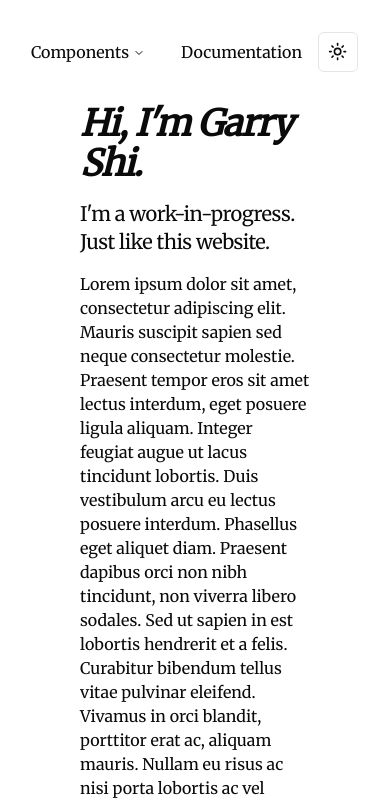
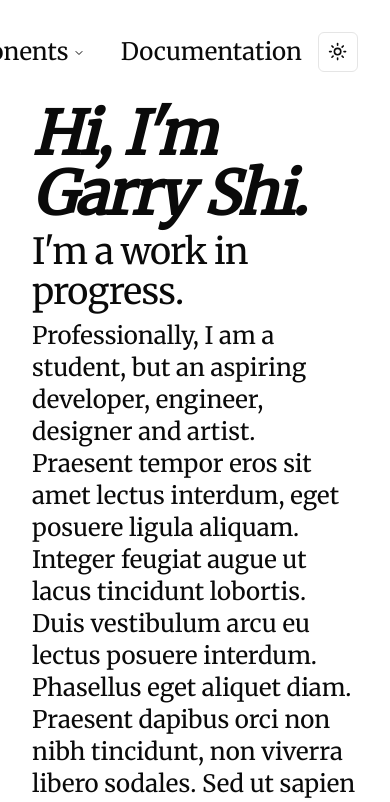
Before and after one commit to garrysjh/pause, a Next.js app: page / in a window 390 px wide. Shown: the top 802 px of the page. Built offline with nearby package versions, Linux system fonts and the light colour scheme.

Commit message:
TODO: work on responsiveness

```diff
--- a/src/app/page.tsx
+++ b/src/app/page.tsx
@@ -1,3 +1,4 @@
+/* eslint-disable react/no-unescaped-entities */
 //use client
 import React from "react";
 import { Button } from "@/components/ui/button";
@@ -12,22 +13,24 @@ export default function Home() {
         <div className="row">
           <ModeToggle />
         </div>
-        <div className="row">
+        <div className="row max-w-4/5 ">
           <NavigationBar />
         </div>
       </div>
-      <div className="min-h-max flex-col items-center justify-between pl-20 pr-20 container col-auto">
-      <h1 className="scroll-m-20 text-4xl font-semibold tracking-tight lg:text-5xl italic">
+      <div className="min-h-max flex-col items-center justify-between container col-auto">
+      <h1 className="scroll-m-20 text-6xl font-semibold tracking-tight lg:text-5xl italic">
       Hi, I'm Garry Shi.
     </h1>
-    <h4 className="scroll-m-20 text-xl tracking-tight pb-4 pt-4">
-      I'm a work-in-progress. Just like this website.
+    <h4 className="scroll-m-20 text-4xl tracking-tight pt-2 pb-2">
+      I'm a work in progress.
     </h4>
-        <div className="z-10 max-w-1xl w-full items-center justify-between text-md lg:flex">
+    {/* <h4 className="scroll-m-20 text-xl tracking-tight pl-16 pb-4">
+      Just like this website.
+    </h4> */}
+        <div className="z-10 max-w-1xl text-2xl w-full items-center justify-between text-md lg:flex">
 
 
-          Lorem ipsum dolor sit amet, consectetur adipiscing elit. Mauris
-          suscipit sapien sed neque consectetur molestie. Praesent tempor eros
+          Professionally, I am a student, but an aspiring developer, engineer, designer and artist. Praesent tempor eros
           sit amet lectus interdum, eget posuere ligula aliquam. Integer feugiat
           augue ut lacus tincidunt lobortis. Duis vestibulum arcu eu lectus
           posuere interdum. Phasellus eget aliquet diam. Praesent dapibus orci
--- a/src/components/ui/navigation-menu.tsx
+++ b/src/components/ui/navigation-menu.tsx
@@ -31,7 +31,7 @@ const NavigationMenuList = React.forwardRef<
   <NavigationMenuPrimitive.List
     ref={ref}
     className={cn(
-      "group flex flex-1 list-none items-center justify-center space-x-1",
+      "group flex flex-1 text-2xl list-none items-center justify-center space-x-1",
       className
     )}
     {...props}
```
